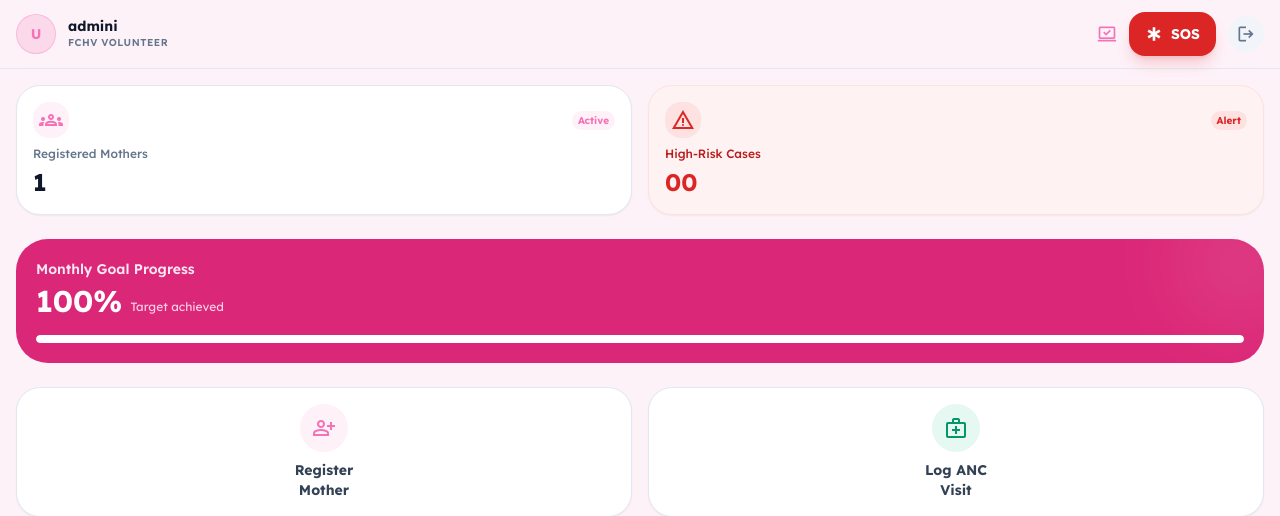
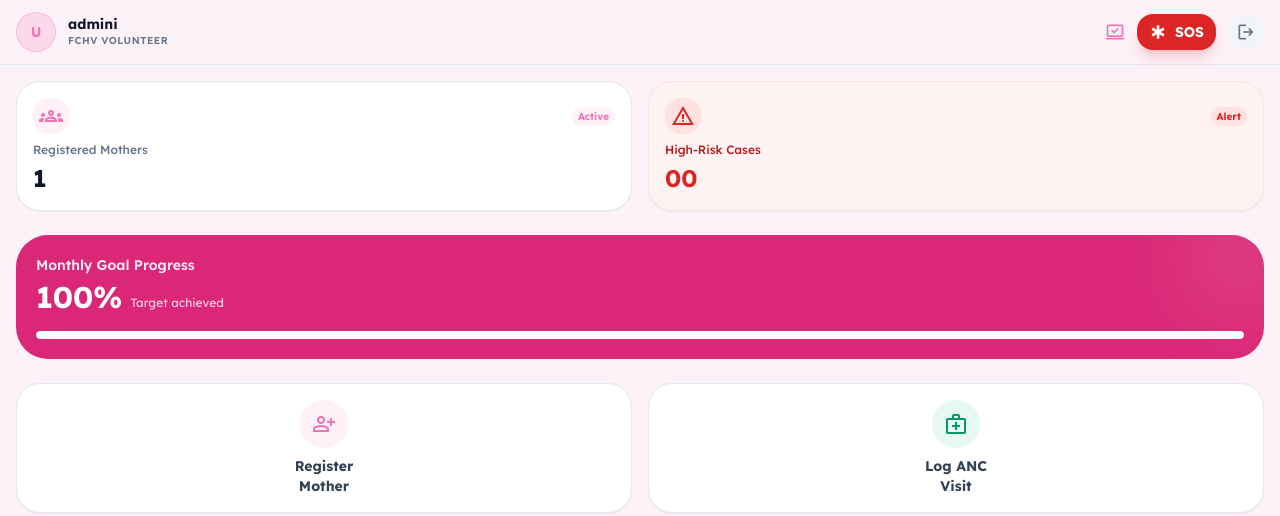
Before and after one commit to saugat2003/codeyatra2.0_access_denied_matritwa, a Django app: page /dashboard/ in a window 1280 px wide. Shown: the top 516 px of the page. Run offline with Django 5.2, Linux system fonts and the light colour scheme; a user stored in the database is signed in; data comes from the database, SQL or seed files in the repository; some libraries are stand-ins or nearby versions.

Commit message:
fix(dashboard): adjust padding for priority alerts button for better alignment

```diff
--- a/templates/mother/dashboard.html
+++ b/templates/mother/dashboard.html
@@ -19,7 +19,7 @@
     </div>
     <div class="flex items-center gap-3">
         <span class="material-symbols-outlined text-primary text-xl" title="Sync Status">sync_saved_locally</span>
-        <a href="{% url 'main:priority_alerts' %}" class="relative bg-red-600 hover:bg-red-700 text-white px-4 py-2 rounded-lg font-bold text-sm flex items-center gap-2 shadow-lg shadow-red-600/20 active:scale-95 transition-transform no-underline">
+        <a href="{% url 'main:priority_alerts' %}" class="relative bg-red-600 hover:bg-red-700 text-white px-3 py-1 rounded-lg font-bold text-sm flex items-center gap-2 shadow-lg shadow-red-600/20 active:scale-95 transition-transform no-underline">
             <span class="material-symbols-outlined text-lg">emergency</span>
             SOS
             <span id="sos-badge" class="hidden absolute -top-1.5 -right-1.5 size-5 rounded-full bg-amber-400 text-[10px] font-black text-slate-900 flex items-center justify-center"></span>
```
